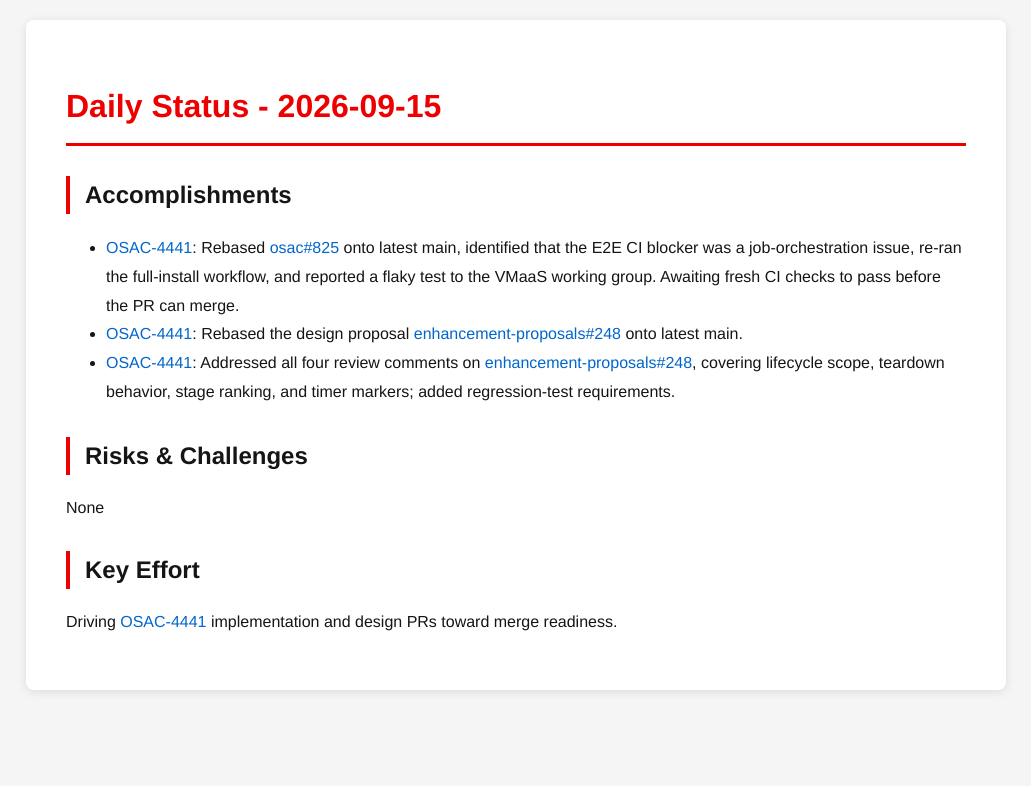
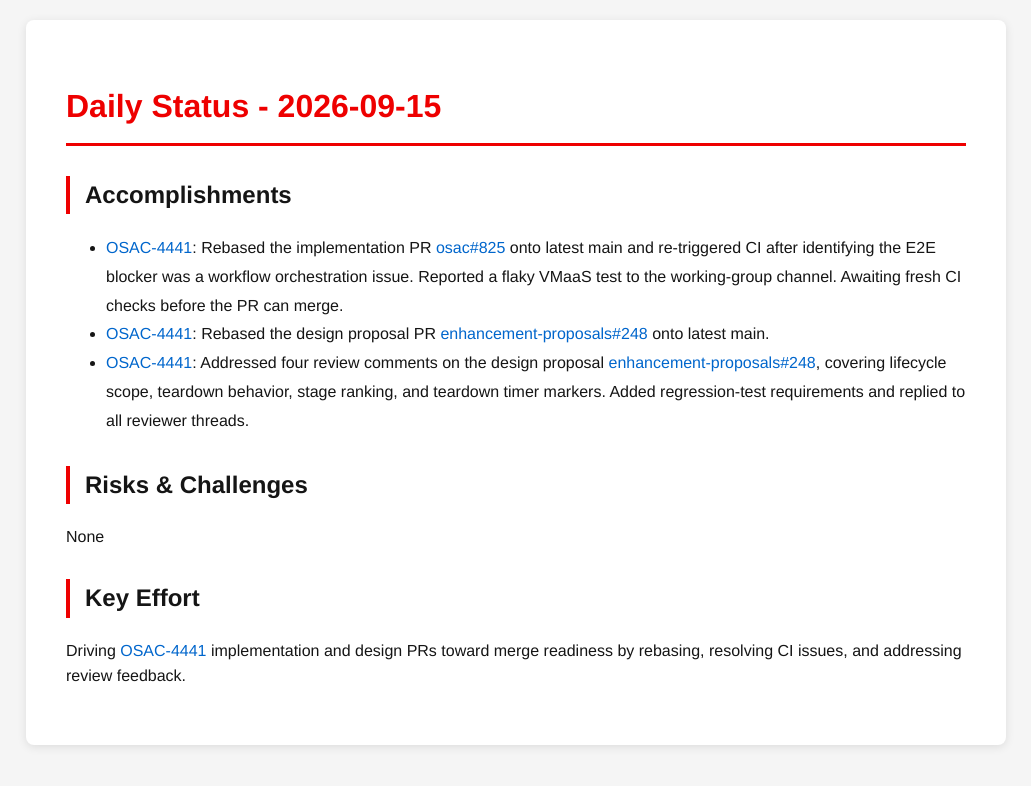
Before and after one commit to tzvatot/daily-status, a Jekyll site: the page built from 2026-09-15.md, in a window 1280 px wide. Shown: the top 786 px of the page, without its empty margins (124-1155 px from the left). Built offline with Jekyll 4.4.1, drawn with Linux system fonts in a browser that asks for light colours.

Commit message:
Daily status update - 2026-09-15

```diff
--- a/2026-09-15.md
+++ b/2026-09-15.md
@@ -7,12 +7,12 @@
 # Daily Status - 2026-09-15
 
 ## Accomplishments
-- [OSAC-4441](https://redhat.atlassian.net/browse/OSAC-4441): Rebased [osac#825](https://github.com/osac-project/osac/pull/825) onto latest main, identified that the E2E CI blocker was a job-orchestration issue, re-ran the full-install workflow, and reported a flaky test to the VMaaS working group. Awaiting fresh CI checks to pass before the PR can merge.
-- [OSAC-4441](https://redhat.atlassian.net/browse/OSAC-4441): Rebased the design proposal [enhancement-proposals#248](https://github.com/osac-project/enhancement-proposals/pull/248) onto latest main.
-- [OSAC-4441](https://redhat.atlassian.net/browse/OSAC-4441): Addressed all four review comments on [enhancement-proposals#248](https://github.com/osac-project/enhancement-proposals/pull/248), covering lifecycle scope, teardown behavior, stage ranking, and timer markers; added regression-test requirements.
+- [OSAC-4441](https://redhat.atlassian.net/browse/OSAC-4441): Rebased the implementation PR [osac#825](https://github.com/osac-project/osac/pull/825) onto latest main and re-triggered CI after identifying the E2E blocker was a workflow orchestration issue. Reported a flaky VMaaS test to the working-group channel. Awaiting fresh CI checks before the PR can merge.
+- [OSAC-4441](https://redhat.atlassian.net/browse/OSAC-4441): Rebased the design proposal PR [enhancement-proposals#248](https://github.com/osac-project/enhancement-proposals/pull/248) onto latest main.
+- [OSAC-4441](https://redhat.atlassian.net/browse/OSAC-4441): Addressed four review comments on the design proposal [enhancement-proposals#248](https://github.com/osac-project/enhancement-proposals/pull/248), covering lifecycle scope, teardown behavior, stage ranking, and teardown timer markers. Added regression-test requirements and replied to all reviewer threads.
 
 ## Risks & Challenges
 None
 
 ## Key Effort
-Driving [OSAC-4441](https://redhat.atlassian.net/browse/OSAC-4441) implementation and design PRs toward merge readiness.
+Driving [OSAC-4441](https://redhat.atlassian.net/browse/OSAC-4441) implementation and design PRs toward merge readiness by rebasing, resolving CI issues, and addressing review feedback.
```
